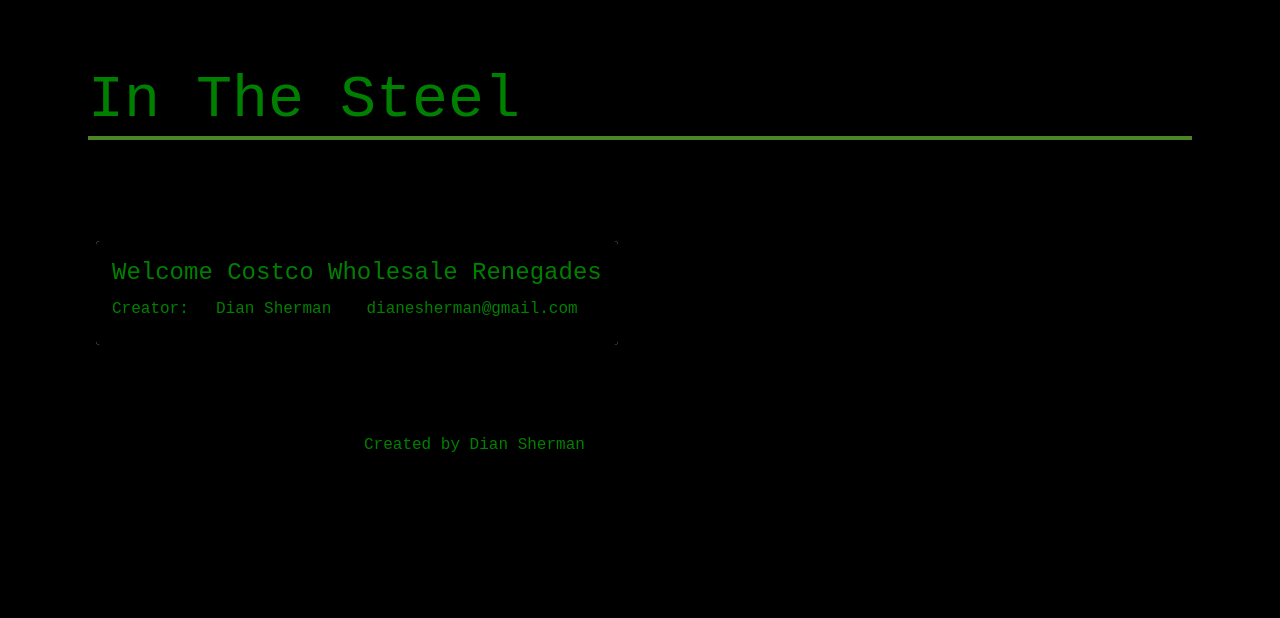
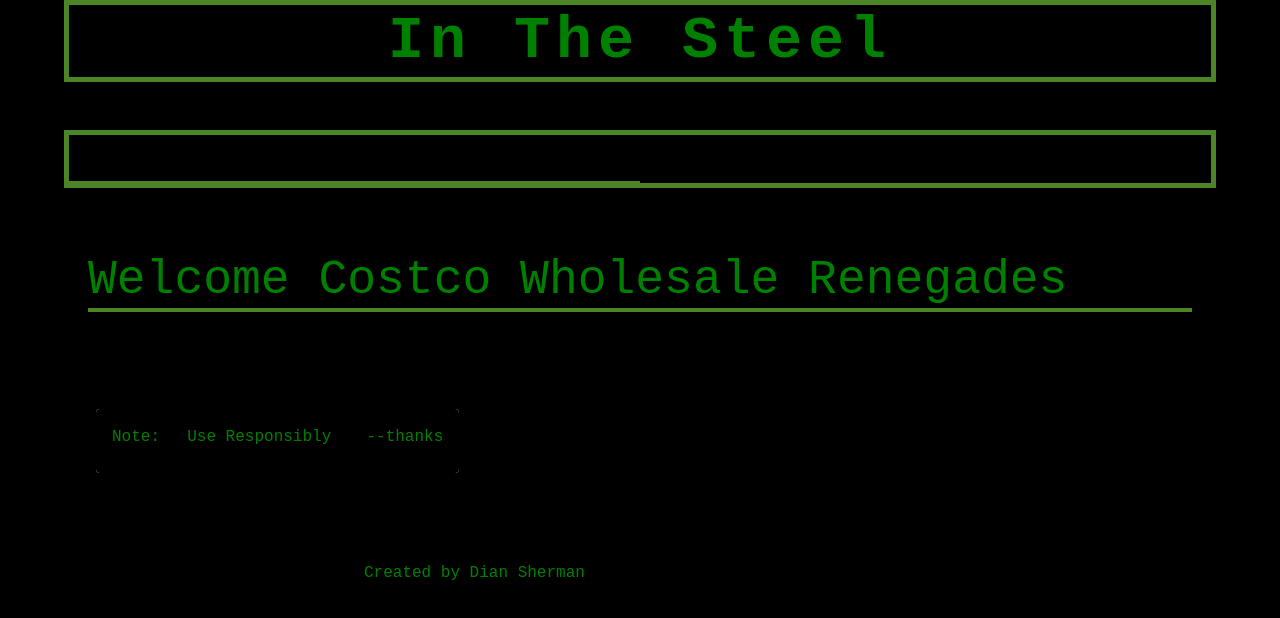
Before and after one commit to DianGigrich/inthesteel, a React (Create React App) app: page / in a window 1280 px wide. Shown: the top 618 px of the page. Built offline with nearby package versions, Linux system fonts and the light colour scheme.

Commit message:
added the rest of the mui package and navigation bar

```diff
--- a/package.json
+++ b/package.json
@@ -5,6 +5,7 @@
   "dependencies": {
     "@emotion/react": "^11.11.1",
     "@emotion/styled": "^11.11.0",
+    "@mui/icons-material": "^5.14.18",
     "@mui/material": "^5.14.18",
     "@testing-library/jest-dom": "^5.17.0",
     "@testing-library/react": "^13.4.0",
--- a/src/App.css
+++ b/src/App.css
@@ -2,10 +2,6 @@
   text-align: center;
 }
 
-.App-logo {
-  height: 40vmin;
-  pointer-events: none;
-}
 
 @media (prefers-reduced-motion: no-preference) {
   .App-logo {
--- a/src/App.js
+++ b/src/App.js
@@ -1,8 +1,9 @@
 import React from 'react';
 import { BrowserRouter as Router, Routes, Route } from "react-router-dom";
 import StickyFooter from "./components/Footer";
-// import Header from "./components/Header";
-// import Navbar from "./components/Navigationbar";
+import Fence from "./components/pages/Fence";
+import Header from "./components/Header";
+import Navbar from "./components/Navigationbar";
 import Home from "./components/pages/Home";
 
 import Error from "./components/pages/Error";
@@ -48,16 +49,12 @@
       <ThemeProvider theme={theme}>
         <CssBaseline />
       <Router>
-        {/* <Header /> */}
-        {/* <Navbar /> */}
+        <Header />
+        <Navbar />
         <Routes>
           <Route path="/" element={<Home />} />
-          {/* <Route path="/resources" element={<Resources />} />
 
-          <Route path="/games" element={<Games />} />
-          <Route path="/calendar" element={<Calendar/>} />
-          <Route path="/count" element={<Count />} /> */}
-
+          <Route path="/fence" element={<Fence />} />
           <Route path="*" element={<Error/>} />
         </Routes>
         <StickyFooter />
--- /dev/null
+++ b/src/components/Header.js
@@ -0,0 +1,40 @@
+import React from 'react';
+import Toolbar from '@mui/material/Toolbar';
+import Typography from '@mui/material/Typography';
+import '../index.css'
+
+function Header(props) {
+
+    return (
+
+        <React.Fragment >
+            <Toolbar sx={{ border: 5 , borderColor: 'primary.main'}}>
+                <Typography
+
+                    component="h2"
+                    variant="h2"
+                    align="center"
+                    color= "#4aedc4"
+                    sx={{ flex: 1, letterSpacing: 6 }}
+                    className="dragons"
+                >
+
+                    <strong>In The Steel</strong>
+
+                </Typography>
+
+            </Toolbar>
+            <Toolbar
+                component="nav"
+                variant="dense"
+                sx={{ justifyContent: 'space-between', overflowX: 'auto' }}
+            >
+
+            </Toolbar>
+        </React.Fragment>
+
+    );
+}
+
+
+export default Header;
--- /dev/null
+++ b/src/components/Navigationbar.js
@@ -0,0 +1,35 @@
+import React from 'react';
+import { useNavigate } from 'react-router-dom';
+import { Box, Tabs, Tab} from '@mui/material/';
+
+
+export default function Navigationbar(props) {
+  const navigate = useNavigate()
+
+  const [value, setValue] = React.useState('Home');
+
+  const handleTabChange = (event, newValue) => {
+    setValue(newValue);
+  };
+
+  return (
+
+    <Box sx={{ width: '100%' }}>
+      <Tabs
+        centered
+        value={value}
+        variant="fullWidth"
+        onChange={handleTabChange}
+        indicatorColor="primary"
+        aria-label="secondary tabs"
+        sx={{ border: 5 , borderColor: 'primary.main'}}
+      >
+        <Tab sx={{ color: "#ADD8E6"}}value="Home" label="Home" onClick={() => navigate('/')} />
+
+        <Tab textColor="#FFFFFF" value="Fence" label="Fence" onClick={() => navigate('/Fence')} />
+
+      </Tabs>
+    </Box>
+
+  )
+}
--- /dev/null
+++ b/src/components/pages/Fence.js
@@ -0,0 +1,15 @@
+import React from 'react';
+import { Box, Typography, Container } from '@mui/material';
+
+export default function Fence (props) {
+
+    return (
+        <Box sx={{
+            pt: 8,
+            pb: 6,
+          }}
+          >
+            <Typography>Fence item</Typography>
+          </Box>
+    )
+}
--- a/src/components/pages/Home.js
+++ b/src/components/pages/Home.js
@@ -18,11 +18,11 @@
                  borderTop={0}
                  borderColor="primary.main"
                     component="h1"
-                    variant="h2"
+                    variant="h3"
                     align="left"
                     gutterBottom
                 >
-                    In The Steel
+                    Welcome Costco Wholesale Renegades
                 </Typography>
             </Container>
             <Grid container sx={{ p: 4}}>
@@ -33,11 +33,9 @@
                         sx={{ height: '100%', display: 'flex', flexDirection: 'column' }}
                     >
                         <CardContent sx={{ flexGrow: 1}}>
-                            <Typography gutterBottom variant="h5" component="h2">
-                                Welcome Costco Wholesale Renegades
-                            </Typography>
+
                             <Typography>
-                                Creator: &ensp; Dian Sherman &emsp; dianesherman@gmail.com
+                                Note: &ensp; Use Responsibly &emsp; --thanks
                             </Typography>
                         </CardContent>
                     </Card>
```
Also changed, not shown: 1 other file (tests, documents, lock files or other folders).
